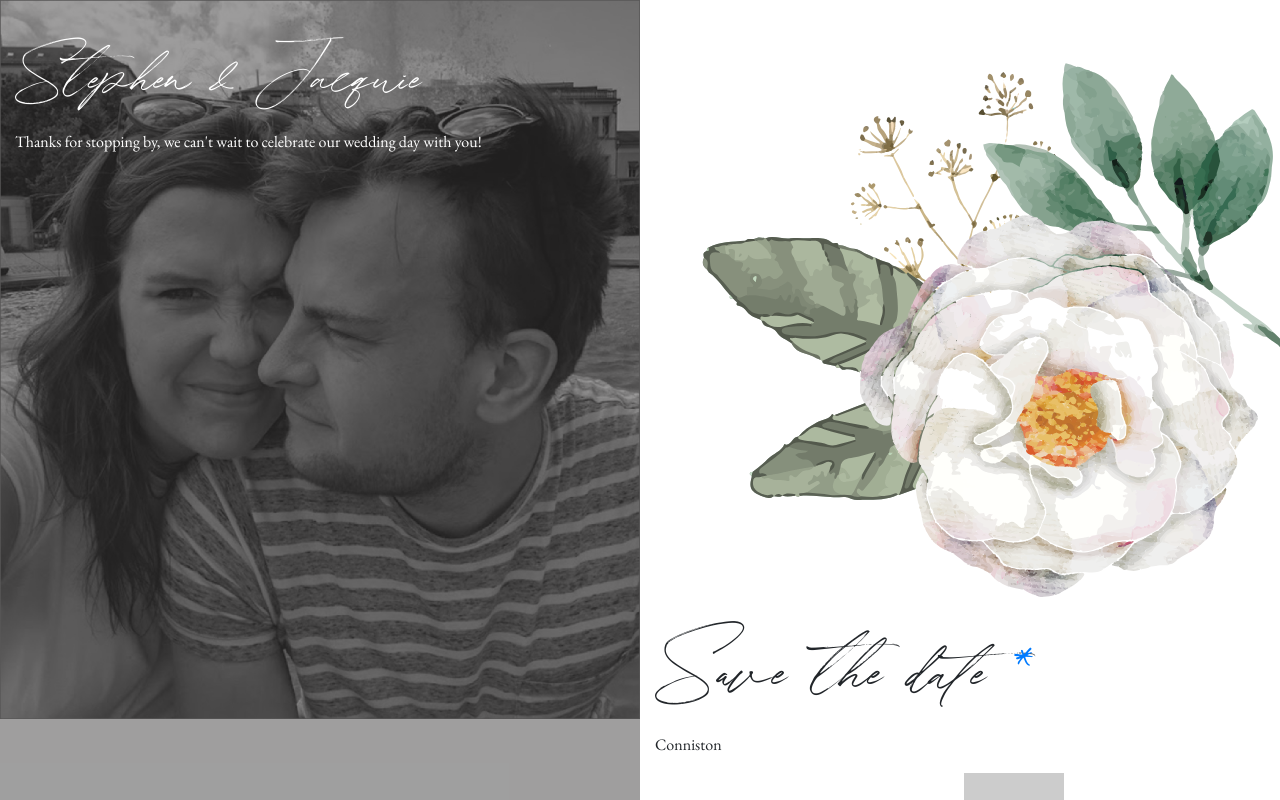
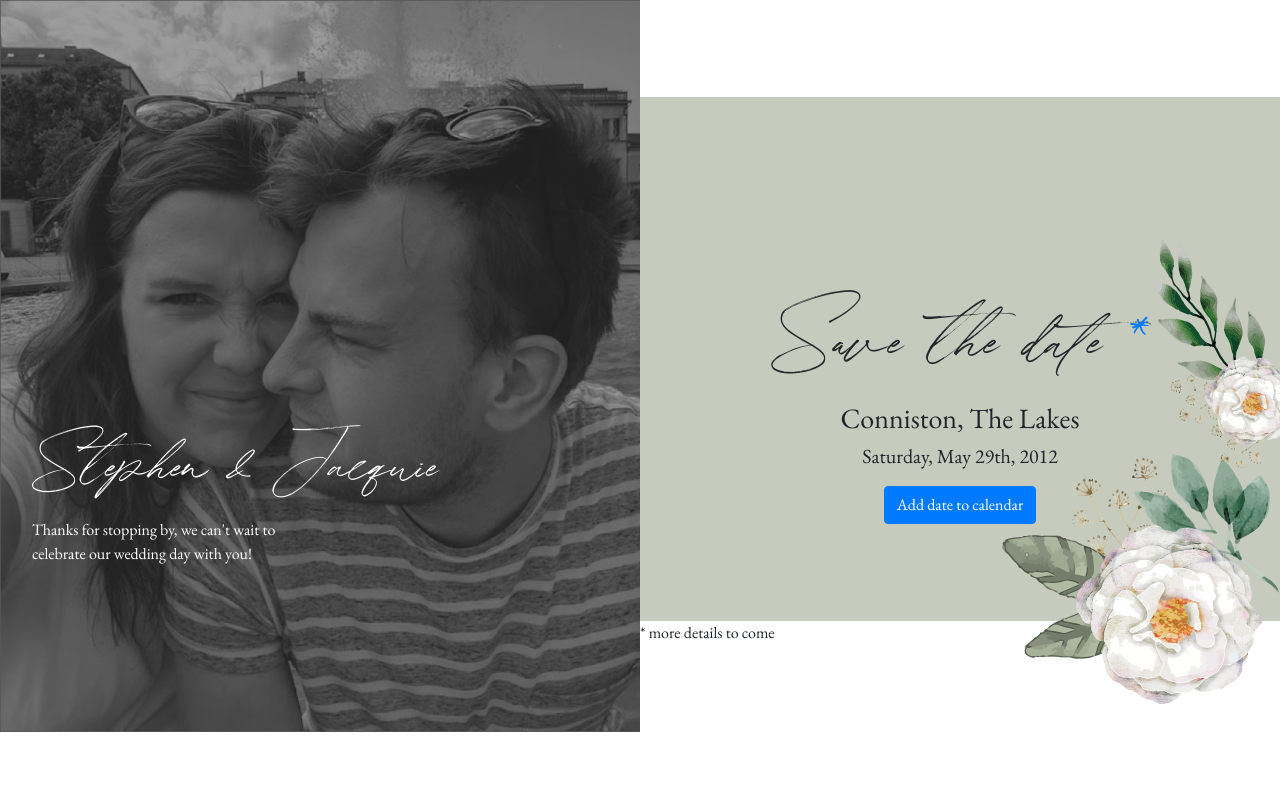
Before and after one commit to jaxpam/our-wedding, a Vue app: page / in a window 1280 px wide. Shown: the top 800 px of the page. Built offline with nearby package versions, Linux system fonts and the light colour scheme.

Commit message:
More styling.

```diff
--- a/src/assets/styles/site.scss
+++ b/src/assets/styles/site.scss
@@ -4,45 +4,89 @@ $font-family-base: 'EB Garamond';
 @import url('https://fonts.googleapis.com/css2?family=EB+Garamond:ital,wght@0,400;0,600;1,400&display=swap');
 @font-face {
     font-family: "Winterlady";
-    src:
-        url("/fonts/Winterlady.woff2") format("woff2"),
-        url("/fonts/Winterlady.woff") format("woff"),
-        url("/fonts/Winterlady.ttf") format("ttf");
-  }
+    src: url("/fonts/Winterlady.woff2") format("woff2"), url("/fonts/Winterlady.woff") format("woff"), url("/fonts/Winterlady.ttf") format("ttf");
+}
 
-h1, h2 {
+h1,
+h2 {
     font-family: 'Winterlady';
     line-height: 2.3;
 }
+$sectionBlock: 'section';
 
-.section {
+.#{$sectionBlock} {
     @include media-breakpoint-up(md) {
         position: relative;
+        display: flex;
+        flex-direction: column;
+        justify-content: flex-end;
+        padding-top: 97px;
+        padding-bottom: 87px;
+      //  height: 100vh;
+    }
 
-        &__background-img {
-            object-fit: cover;
-            position: absolute;
-            top: 0;
-            left: 0;
-            right: 0;
-            right: 0;
-            bottom: 0;
-            z-index: -1;
+    &__content {
+        padding: ($grid-gutter-width / 2) 2rem;
+        // Ensure contet stands in front of overlay.
+        position: relative;
+        z-index: 1;
+    }
+
+    &--dark {
+        @include media-breakpoint-up(md) {
+            background-image: url('../img/us-960.jpg');
+            background-size: cover;
         }
 
-        .col {
-            // We have to override Bootstrap here, to allow image stretch above.
-            position: static;
+        @include media-breakpoint-up(md) {
+            background-image: url('../img/us-960.jpg');
+            background-size: cover;
+        }
+        background-color: #403F3F80;
+        color: white;
+
+        &:after {
+            content: '';
+            display: block;
+            position: absolute;
+            background-color: #403F3F80;
+            top: 0;
+            right: 0;
+            left: 0;
+            bottom: 0;
         }
     }
 
-    &__background-img {
-        @include img-fluid;
-    }
-
-    &--dark {
-        color: white;
-        background-color: #403F3F80;
+    &--light {
+        @include media-breakpoint-up(md) {
+            .#{$sectionBlock}__content {
+                padding-top: 205px;
+                padding-bottom: 319px;
+                max-height: calc(100vh - 319px);
+                text-align: center;
+                background-color: #8D987D80;
+            }
+        }
     }
 
 }
+
+.flower {
+    position: absolute;
+
+    &--small {
+        @include media-breakpoint-up(md) {
+            display: inline;
+            padding-top: 205px;
+            top: -80px;
+            right: -57px;
+        }
+        display: none;
+    }
+
+    &--big {
+        bottom: -100px;
+        right: -20px;
+        width: 50%;
+    }
+}
--- a/src/views/Home.vue
+++ b/src/views/Home.vue
@@ -1,35 +1,48 @@
 <template>
   <main>
-    <b-container fluid>
-      <b-row>
-        <b-col md="6" tag="section" class="section section--dark">
-          <b-row>
-            <b-col class="my-5">
-              <h2>Stephen & Jacquie</h2>
-              <img
-                class="section__background-img"
-                alt="Ste & Jax enjoy the sun in Berlin."
-                src="../assets/img/us.jpg"
-                sizes="(max-width: 376px) 100vw, (max-width: 576px) 50vw"
-                srcset="../assets/img/us-375.jpg 375w, ../assets/img/us-960.jpg 960w, ../assets/img/us.jpg 1080w"
-              />
-              <p>Thanks for stopping by, we can't wait to celebrate our wedding day with you!</p>
-            </b-col>
-          </b-row>
-        </b-col>
-        <b-col md="6" tag="section">
-          <div>
-            <img alt="Small white wedding flower." src="../assets/img/small-flower.svg" />
+    <b-container fluid class="px-0">
+      <b-row no-gutters>
+        <b-col order-md="2" md="6" tag="section" class="section section--light">
+          <div class="section__content">
+            <img
+              alt="Small white wedding flower."
+              width="224"
+              height="478"
+              src="../assets/img/small-flower.svg"
+              class="flower flower--small"
+            />
             <h1>
               Save the date
               <a href="#footnote-*">*</a>
             </h1>
-            <address>Conniston</address>
-            <time datetime="2021-05-29T13:00:00.000Z">Saturday, May 29th, 2012</time>
+            <div class="pb-3">
+              <address class="h3">Conniston, The Lakes</address>
+              <time class="h5" datetime="2021-05-29T13:00:00.000Z">Saturday, May 29th, 2012</time>
+            </div>
             <button class="btn btn-primary" type="button">Add date to calendar</button>
-            <img alt="Large white wedding flower." src="//placehold.it/100x300" />
+            <img
+              alt="Large white wedding flower."
+              src="../assets/img/big-flower.svg"
+              class="flower flower--big"
+            />
           </div>
           <footer id="footnote-*">* more details to come</footer>
+        </b-col>
+        <b-col md="6" tag="section" class="section section--dark">
+          <div class="section__content my-5">
+            <h2>Stephen & Jacquie</h2>
+            <img
+              class="d-md-none img-fluid"
+              alt="Ste & Jax enjoy the sun in Berlin."
+              src="../assets/img/us.jpg"
+              sizes="(max-width: 376px) 100vw, (max-width: 576px) 50vw"
+              srcset="../assets/img/us-375.jpg 375w, ../assets/img/us-960.jpg 960w, ../assets/img/us.jpg 1080w"
+            />
+            <p>
+              Thanks for stopping by, we can't wait to
+              <br />celebrate our wedding day with you!
+            </p>
+          </div>
         </b-col>
       </b-row>
     </b-container>
```
Also changed, not shown: src/assets/img/big-flower.svg, src/assets/img/small-flower.svg.
